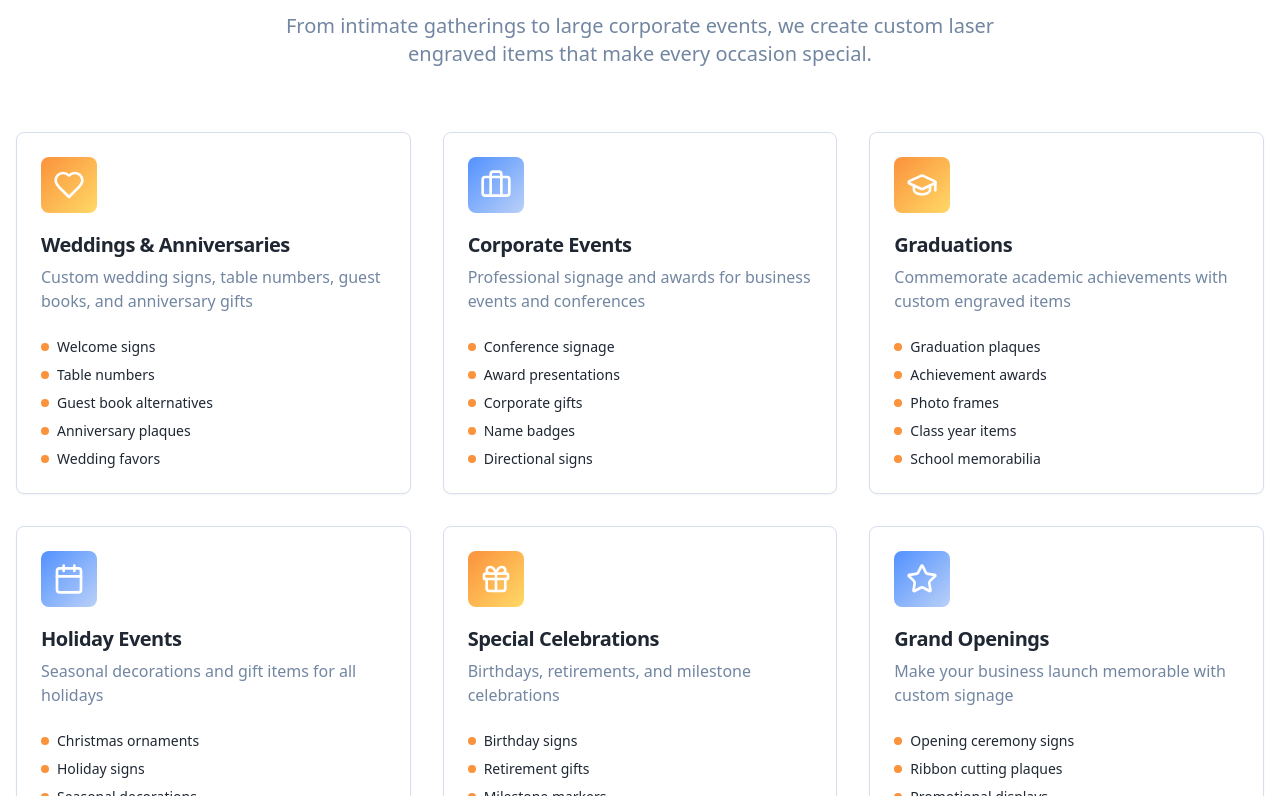
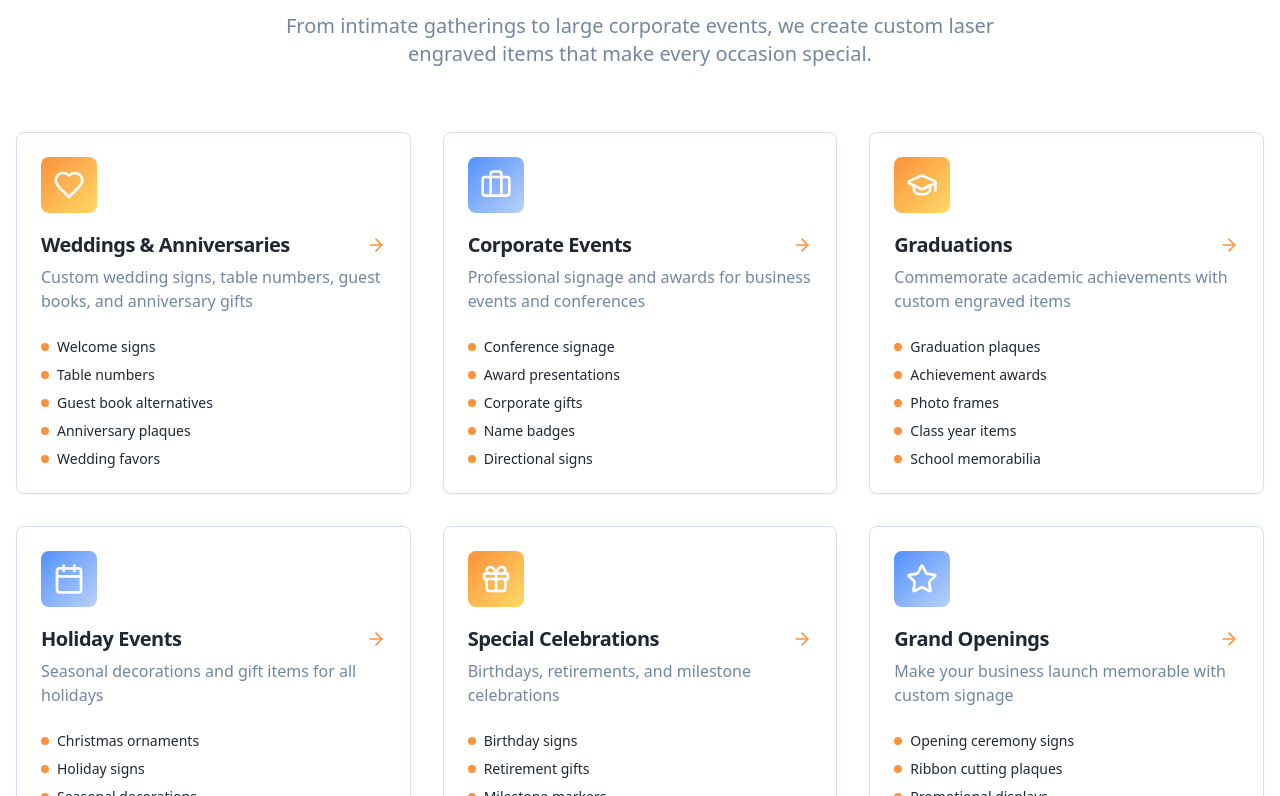
Before and after one commit to rynky2436/spark-mark-scribe-pages, a React (Vite) app: page /events-occasions in a window 1280 px wide. Shown: the part 664-1460 px from the top of the page. Built offline with nearby package versions, Linux system fonts and the light colour scheme.

Commit message:
Add links to event pages
Add links to the newly created event pages.

```diff
--- a/src/pages/EventsOccasions.tsx
+++ b/src/pages/EventsOccasions.tsx
@@ -12,42 +12,48 @@ const EventsOccasions = () => {
       title: "Weddings & Anniversaries",
       description: "Custom wedding signs, table numbers, guest books, and anniversary gifts",
       items: ["Welcome signs", "Table numbers", "Guest book alternatives", "Anniversary plaques", "Wedding favors"],
-      gradient: "bg-gradient-spark"
+      gradient: "bg-gradient-spark",
+      link: "/events/anniversaries"
     },
     {
       icon: Briefcase,
       title: "Corporate Events",
       description: "Professional signage and awards for business events and conferences",
       items: ["Conference signage", "Award presentations", "Corporate gifts", "Name badges", "Directional signs"],
-      gradient: "bg-gradient-laser"
+      gradient: "bg-gradient-laser",
+      link: "/events/corporate-events"
     },
     {
       icon: GraduationCap,
       title: "Graduations",
       description: "Commemorate academic achievements with custom engraved items",
       items: ["Graduation plaques", "Achievement awards", "Photo frames", "Class year items", "School memorabilia"],
-      gradient: "bg-gradient-spark"
+      gradient: "bg-gradient-spark",
+      link: "/events/graduations"
     },
     {
       icon: Calendar,
       title: "Holiday Events",
       description: "Seasonal decorations and gift items for all holidays",
       items: ["Christmas ornaments", "Holiday signs", "Seasonal decorations", "Gift tags", "Memorial items"],
-      gradient: "bg-gradient-laser"
+      gradient: "bg-gradient-laser",
+      link: "/events/holiday-events"
     },
     {
       icon: Gift,
       title: "Special Celebrations",
       description: "Birthdays, retirements, and milestone celebrations",
       items: ["Birthday signs", "Retirement gifts", "Milestone markers", "Party decorations", "Memory books"],
-      gradient: "bg-gradient-spark"
+      gradient: "bg-gradient-spark",
+      link: "/events/special-celebrations"
     },
     {
       icon: Star,
       title: "Grand Openings",
       description: "Make your business launch memorable with custom signage",
       items: ["Opening ceremony signs", "Ribbon cutting plaques", "Promotional displays", "Business cards holders", "Welcome banners"],
-      gradient: "bg-gradient-laser"
+      gradient: "bg-gradient-laser",
+      link: "/events/grand-openings"
     }
   ];
 
@@ -96,12 +102,16 @@ const EventsOccasions = () => {
               const IconComponent = occasion.icon;
 
               return (
-                <Card key={index} className="group hover:shadow-elegant transition-all duration-300 hover:-translate-y-1">
+                <Link key={index} to={occasion.link}>
+                  <Card className="group hover:shadow-elegant transition-all duration-300 hover:-translate-y-1 cursor-pointer">
                     <CardHeader>
                       <div className={`p-3 ${occasion.gradient} rounded-lg w-fit mb-3`}>
                         <IconComponent className="h-8 w-8 text-white" />
                       </div>
-                    <CardTitle className="text-xl">{occasion.title}</CardTitle>
+                      <CardTitle className="text-xl flex items-center justify-between">
+                        {occasion.title}
+                        <ArrowRight className="h-5 w-5 text-primary group-hover:translate-x-1 transition-transform" />
+                      </CardTitle>
                       <p className="text-muted-foreground">{occasion.description}</p>
                     </CardHeader>
                     <CardContent>
@@ -115,6 +125,7 @@ const EventsOccasions = () => {
                       </ul>
                     </CardContent>
                   </Card>
+                </Link>
               );
             })}
           </div>
```
Lines whose indentation alone changed are shown as unchanged.
